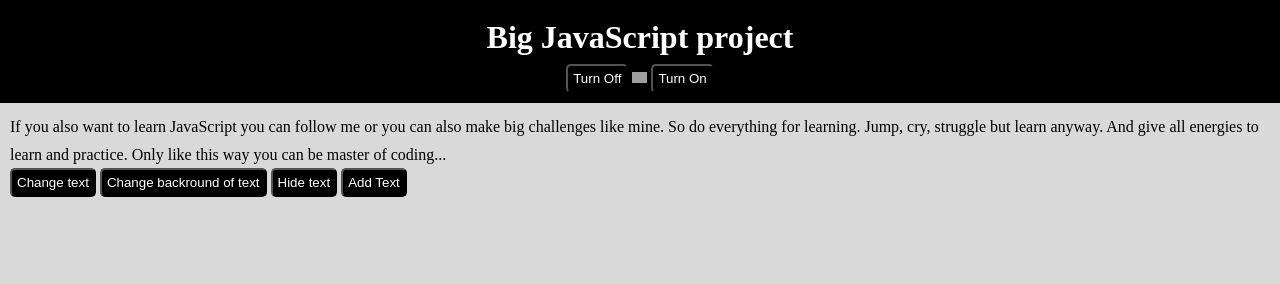
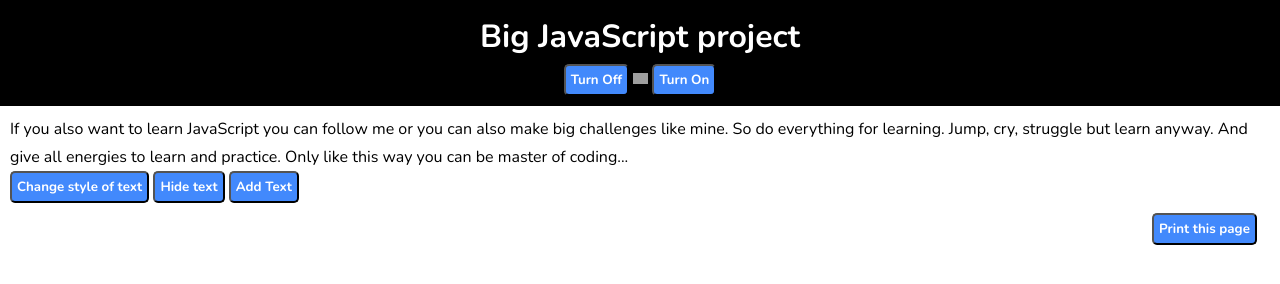
Before and after one commit to pilotaskar/Big-JavaScript-by-Pilotaskar, a plain HTML site: page index.html in a window 1280 px wide. Both pictures are taken after a click on the button "Change text". Drawn offline with nearby package versions, Linux system fonts and the light colour scheme; grey boxes are pictures that could not be loaded.

Commit message:
added code blocks

```diff
--- a/index.html
+++ b/index.html
@@ -41,16 +41,24 @@
         <p></p>
 
         <!-- 1. What JavaScript can do?  -->
-        <button type="button" onclick="document.getElementById('first-p').innerHTML = 'If you also want to learn JavaScript you can follow me or you can also make big challenges like mine. So do everything for learning. Jump, cry, struggle but learn anyway. And give all energies to learn and practice. Only like this way you can be master of coding... '">Change text</button>
+        <button id="change-text" type="button" onclick="changeText()">Change text</button>
 
        <!--3. JavaScript can change Style. -->
-        <button type="button" onclick="document.getElementById('first-p').style.backgroundColor = 'white'" >Change backround of text</button>
+        <button id="change-style" type="button" onclick="changeStyle()" >Change style of text</button>
 
          <!--4. JavaScript can hide HTML elements. -->
-        <button type="button" onclick="document.getElementById('first-p').style.display = 'none'">Hide text</button>
+        <button id="hide-text" type="button" onclick="hideText()">Hide text</button>
 
-        <button type="button" onclick="document.getElementById('none-p').style.display = 'block'">Add Text</button>
+        <!-- 5.JavaScript can show elements. -->
+        <button id="add-text" type="button" onclick="addText()">Add Text</button>
     </section>
+
+
+    <footer>
+
+        <!--6. JavaScript Print.   -->
+        <button onclick="window.print()" style="margin-left: 90%;">Print this page</button>
+    </footer>
 
 
     <script src="script.js"></script>
--- a/script.js
+++ b/script.js
@@ -0,0 +1,35 @@
+
+//<!-- 1. What JavaScript can do?  -->
+// 7. JavaScript Code Blocks
+function changeText(){
+    document.getElementById('change-text').style.display = 'none';
+    document.getElementById('first-p').innerHTML = 'If you also want to learn JavaScript you can follow me or you can also make big challenges like mine. So do everything for learning. Jump, cry, struggle but learn anyway. And give all energies to learn and practice. Only like this way you can be master of coding... ';
+}
+
+// 7. JavaScript Code Blocks
+// 3. JavaScript can change Style
+function changeStyle(){
+    document.getElementById('first-p').style.backgroundColor = 'black';
+    document.getElementById('first-p').style.color = 'white';
+    document.getElementById('first-p').style.marginBottom = '10px';
+    document.getElementById('change-style').style.display = 'none';
+}
+
+// 7. JavaScript Code Blocks
+// 4. JavaScript can hide HTML elements.
+function hideText(){
+    document.getElementById('first-p').style.display = 'none';
+    document.getElementById('hide-text').style.display = 'none';
+    document.getElementById('change-style').style.display = 'none';
+    document.getElementById('change-text').style.display = 'none';
+
+}
+
+// 7. JavaScript Code Blocks
+// 5.JavaScript can show elements.
+function addText(){
+    document.getElementById('none-p').style.display = 'block';
+    document.getElementById('add-text').style.display = 'none';
+
+
+}
--- a/style.css
+++ b/style.css
@@ -1,9 +1,12 @@
+@import url('https://fonts.googleapis.com/css2?family=Hind+Siliguri:wght@300&family=Montserrat:wght@100;400&family=Nunito:wght@200;300;400;600;700&family=Poppins:ital@1&display=swap');
+
 * {
     margin: 0; padding: 0;
+    font-family: 'Nunito', sans-serif;
 }
 
 body{
-    background-color: #D9D9D9;
+    background-color: white;
     line-height: 1.7;
 }
 
@@ -21,11 +24,12 @@ section {
 
 button {
     color: white;
-    background-color: black;
+    background-color: #4289FC;
     border-radius: 5px;
     padding: 5px;
+    font-weight: bold;
 }
 
 button:hover {
-    color: aqua;
+    color: black;
 }
```
